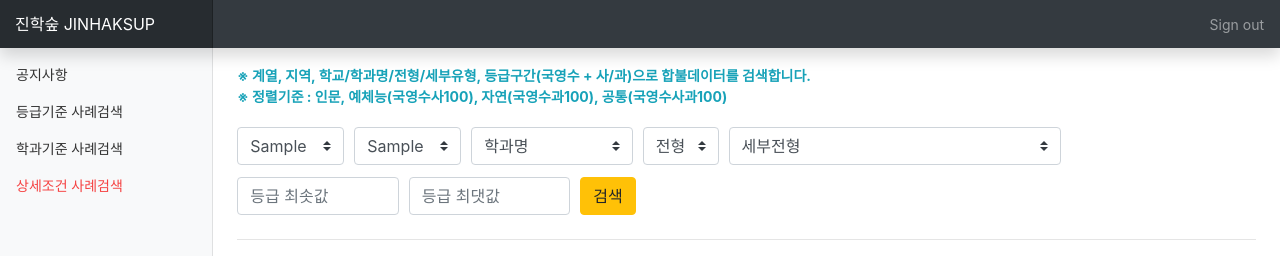
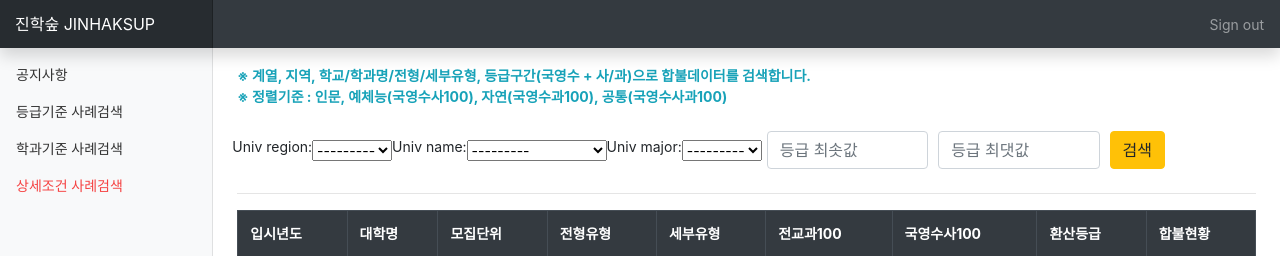
Before and after one commit to KYOUNGSOO-LEE/jhsup, a Django app: page /analysis/3 in a window 1280 px wide. Shown: the top 256 px of the page. Run offline with Django 3.2, Linux system fonts and the light colour scheme; tables that the repository leaves empty hold one stand-in row (values such as "Sample post"); lists and menus that the app fills with data are empty; some libraries are stand-ins or nearby versions.

Commit message:
19101215

```diff
--- a/analysis/forms.py
+++ b/analysis/forms.py
@@ -4,9 +4,28 @@
 
 class AdvancedForm(forms.ModelForm):
     class Meta:
-        model = UnivName
-        fields = ('univ_region', 'univ_name')
+        model = Student
+        fields = ('univ_region', 'univ_name', 'univ_major',)
 
         def __init__(self, *args, **kwargs):
             super().__init__(*args, **kwargs)
             self.fields['univ_name'].queryset = UnivName.objects.none()
+            self.fields['univ_major'].queryset = UnivMajor.objects.none()
+
+            if 'univ_region' in self.data:
+                try:
+                    univ_region = int(self.data.get('univ_region'))
+                    self.fields['univ_name'].queryset = UnivName.objects.filter(univ_region=univ_region).order_by('univ_name')
+                except (ValueError, TypeError):
+                    pass  # invalid input from the client; ignore and fallback to empty UnivName queryset
+            elif self.instance.pk:
+                self.fields['univ_name'].queryset = self.instance.univ_region.univ_name_set.order_by('univ_name')
+
+            if 'univ_name' in self.data:
+                try:
+                    univ_name = int(self.data.get('univ_name'))
+                    self.fields['univ_major'].queryset = UnivMajor.objects.filter(univ_name=univ_name).order_by('univ_major')
+                except (ValueError, TypeError):
+                    pass  # invalid input from the client; ignore and fallback to empty UnivName queryset
+            elif self.instance.pk:
+                self.fields['univ_major'].queryset = self.instance.univ_name.univ_major_set.order_by('univ_major')
--- a/analysis/templates/analysis/advanced_search.html
+++ b/analysis/templates/analysis/advanced_search.html
@@ -7,72 +7,37 @@
     &#8251 정렬기준 : 인문, 예체능(국영수사100), 자연(국영수과100), 공통(국영수사과100)<br>
 </p>
 
-<form method="get" id="advanced_form", data-univ-name-url="{% url 'ajax_load_univ_name' %}" action="search3">
+<form method="get" id="advanced_form"
+      data-univ-name-url="{% url 'ajax_load_univ_name' %}"
+      data-univ-major-url="{% url 'ajax_load_univ_major' %}"
+      action="search3">
 
   <div class="form-row align-items-center">
-    <div class="col-md-1.5 my-1">
-      <select class="custom-select mr-sm-2" id="major_group" name="major_group">
-        {% for item in major_group_item %}
-          <option value="{{item.pk}}" {% if item.pk == current_major_group %} selected {% endif %}>{{item.major_group}}</option>
-        {% endfor %}
-      </select>
-    </div>
-    <div class="col-md-1.5 my-1">
-      <select class="custom-select mr-sm-2" id="univ_region" name="univ_region">
-        {% for item in univ_region_item %}
-          <option value="{{item.pk}}" {% if item.pk == current_univ_region %} selected {% endif %}>{{item.univ_region}}</option>
-        {% endfor %}
-      </select>
-    </div>
 
     {{ form }}
 
-    <div class="col-md-2 my-1">
-      <select class="custom-select mr-sm-2" id="univ_major" name="univ_major">
-        <option value=""> 학과명 </option>
-        {% for item in univ_major_item %}
-          <option value="{{item.pk}}" {% if item.pk == current_univ_major %} selected {% endif %}>{{item.univ_major}}</option>
-        {% endfor %}
-      </select>
-    </div>
-    <div class="col-md-1 my-1">
-      <select class="custom-select mr-sm-2" id="admission1" name="admission1">
-        <option value=""> 전형 </option>
-        {% for item in admission1_item %}
-          <option value="{{item.pk}}" {% if item.pk == current_admission1 %} selected {% endif %}>{{item.admission1}}</option>
-        {% endfor %}
-      </select>
-    </div>
-    <div class="col-md-4 my-1">
-      <select class="custom-select mr-sm-2" id="admission2" name="admission2">
-        <option value=""> 세부전형 </option>
-        {% for item in admission2_item %}
-          <option value="{{item.pk}}" {% if item.pk == current_admission1 %} selected {% endif %}>{{item.admission2}}</option>
-        {% endfor %}
-      </select>
-    </div>
-  </div>
-  <div class="form-row align-items-center">
     <div class="col-md-2 my-2">
       <label class="sr-only" for="ko_en_math_soc_or_sci_100_min">등급 최솟값</label>
       <input type="number" class="form-control" id="ko_en_math_soc_or_sci_100_min" name="ko_en_math_soc_or_sci_100_min"
              value="{{current_ko_en_math_soc_or_sci_100_min}}" placeholder="등급 최솟값" min="1" max="9" step=".001">
     </div>
+
     <div class="col-md-2 my-2">
       <label class="sr-only" for="ko_en_math_soc_or_sci_100_max">등급 최댓값</label>
       <input type="number" class="form-control" id="ko_en_math_soc_or_sci_100_max" name="ko_en_math_soc_or_sci_100_max"
              value="{{current_ko_en_math_soc_or_sci_100_max}}" placeholder="등급 최댓값" min="1" max="9" step=".001">
     </div>
+
     <div class="col-auto my-1">
       <button type="submit" class="btn btn-warning">검색</button>
     </div>
+
   </div>
-
 </form>
 
 <script>
 $(document).ready(function(){
-  $("#univ_region").change(function () {
+  $("#id_univ_region").change(function () {
     var url = $("#advanced_form").attr("data-univ-name-url");
     var univ_region = $(this).val();
 
@@ -82,7 +47,22 @@
         'univ_region': univ_region
       },
       success: function (data) {
-        $("#univ_name").html(data)
+        $("#id_univ_name").html(data)
+      }
+    });
+  });
+
+    $("#id_univ_name").change(function () {
+    var url = $("#advanced_form").attr("data-univ-major-url");
+    var univ_name = $(this).val();
+
+    $.ajax({
+      url: url,
+      data: {
+        'univ_name': univ_name
+      },
+      success: function (data) {
+        $("#id_univ_major").html(data)
       }
     });
   });
--- a/analysis/urls.py
+++ b/analysis/urls.py
@@ -11,6 +11,4 @@
     url(r'^search3$', views.search3, name="search3"),
     url(r'^ajax/load_univ_name$', views.load_univ_name, name="ajax_load_univ_name"),
     url(r'^ajax/load_univ_major$', views.load_univ_major, name="ajax_load_univ_major"),
-    url(r'^ajax/load_admission1$', views.load_admission1, name="ajax_load_admission1"),
-    url(r'^ajax/load_admission2$', views.load_admission2, name="ajax_load_admission2"),
 ]
--- a/analysis/views.py
+++ b/analysis/views.py
@@ -3,6 +3,7 @@
 from django.contrib import messages
 from django.contrib.auth.decorators import permission_required
 from .models import *
+from .forms import AdvancedForm
 
 
 def analysis1(request):
@@ -151,10 +152,13 @@
 def analysis3(request):
     template = "analysis/advanced_search.html"
 
+    form = AdvancedForm()
+
     major_group_qs = MajorGroup.objects.all().order_by('major_group')
     univ_region_qs = UnivRegion.objects.all().order_by('univ_region')
 
     context = {
+        'form': form,
         'major_group_item': major_group_qs,
         'univ_region_item': univ_region_qs,
     }
@@ -245,10 +249,10 @@
 
 
 def load_univ_major(request):
-    template = "analysis/advanced_search.html"
+    template = "analysis/univ_major_dropdown.html"
     univ_name = request.GET.get('univ_name')
-    univ_major_list = UnivMajor.objects.filter(univ_name=univ_name)
-    return render(request, template, {'univ_major_list': univ_major_list})
+    univ_major_qs = UnivMajor.objects.filter(univ_name=univ_name).order_by('univ_major')
+    return render(request, template, {'univ_major_item': univ_major_qs})
 
 
 def load_admission1(request):
```
Also changed, not shown: analysis/templates/analysis/admission1_dropdown.html (added, +8 -0 lines), analysis/templates/analysis/admission2_dropdown.html (added, +8 -0 lines), analysis/templates/analysis/major_group_dropdown.html (added, +7 -0 lines), analysis/templates/analysis/univ_major_dropdown.html (added, +8 -0 lines), analysis/templates/analysis/univ_region_dropdown.html (added, +7 -0 lines).
